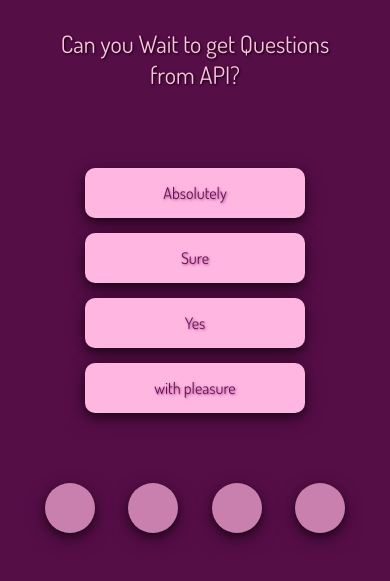
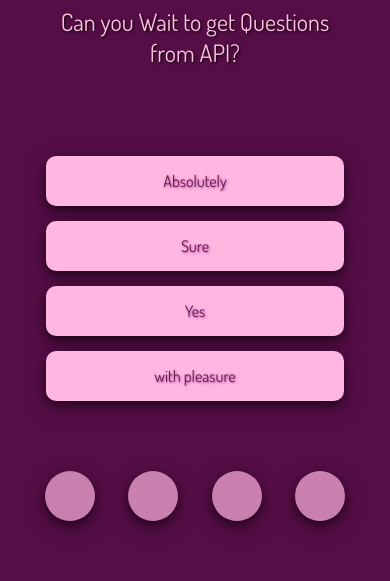
Before and after one commit to alimooo1/QuizApp, a plain HTML site: page index.html in a window 390 px wide. Shown: the part 95-676 px from the top of the page. Drawn offline with Linux system fonts and the light colour scheme; no server answers.

Commit message:
Responsive bug fixed

```diff
--- a/style.css
+++ b/style.css
@@ -12,14 +12,25 @@
     }
 
     div.answers {
-        min-height: 240px;
+        min-height: 265px;
+    }
+
+    div.answer {
+        width: 85%;
     }
 }
 
 @media only screen and (max-width: 450px) {
     div.container {
-        padding: 2rem 0;
-        gap: 30px;
+        padding: 20px 0;
+        gap: 20px;
+    }
+}
+
+@media only screen and (max-width: 350) {
+    div.container {
+        padding: 10px 0;
+        gap: 10px;
     }
 }
 
@@ -48,6 +59,7 @@ body {
     justify-content: flex-start;
     padding: 5rem 0;
     gap: 70px;
+    overflow: hidden;
 }
 
 .container h3 {
```
